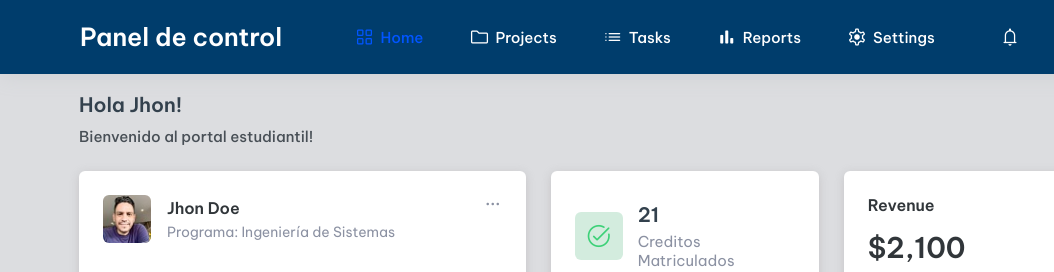
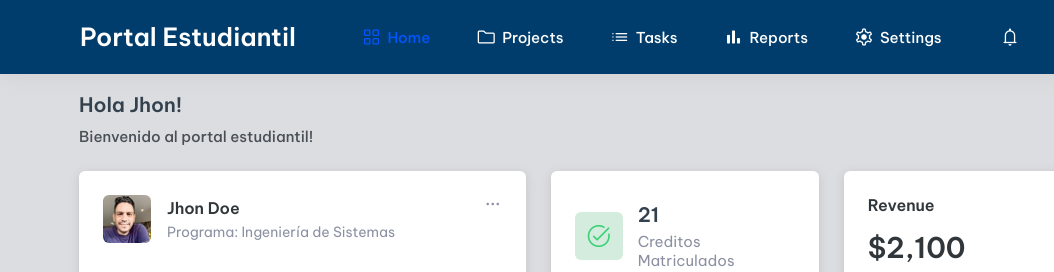
Before and after one commit to hnaranjito/dashboard, a plain HTML site: page index.html in a window 1280 px wide. Shown: the top 272 px of the page, 0-1054 px from the left. Drawn offline with nearby package versions, Linux system fonts and the light colour scheme.

Commit message:
Actualizar datos del template

```diff
--- a/index.html
+++ b/index.html
@@ -18,7 +18,7 @@
     <header class="header" data-header>
         <div class="container">
             <h1>
-                <a href="#" class="logo">Panel de control</a>
+                <a href="#" class="logo">Portal Estudiantil</a>
             </h1>
             <button class="menu-toggle-btn icon-box" data-menu-toggle-btn aria-label="Toggle Menu">
                 <span class="material-symbols-rounded  icon">menu</span>
```
